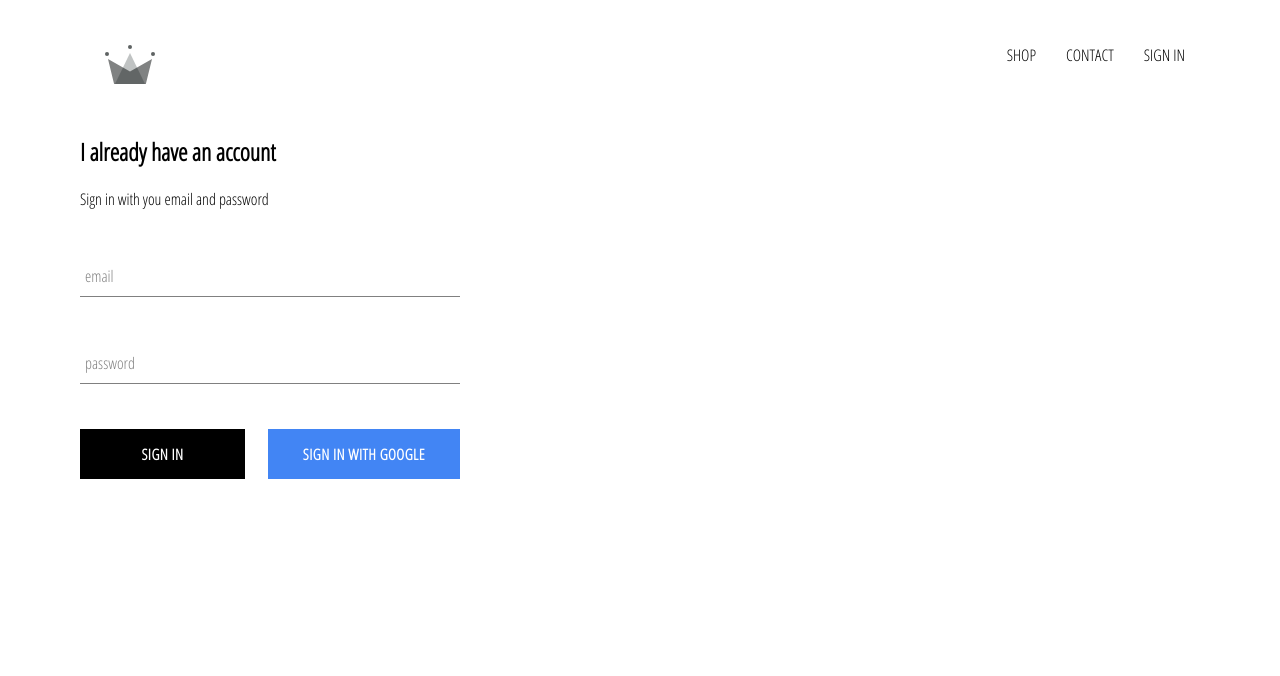
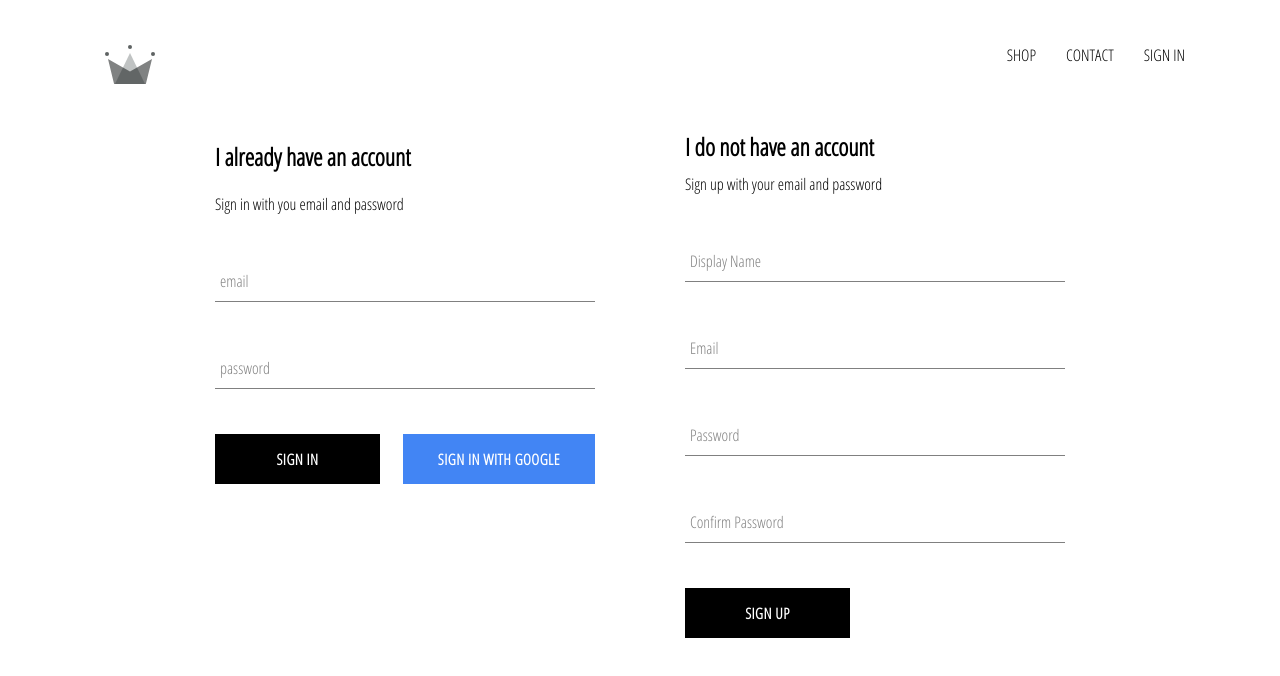
Before and after one commit to ivjarukhin/cl-commerce, a React (Create React App) app: page /signin in a window 1280 px wide. Shown: the top 676 px of the page. Built offline with nearby package versions, Linux system fonts and the light colour scheme; no server answers.

Commit message:
sign in subit

```diff
--- a/src/App.js
+++ b/src/App.js
@@ -31,8 +31,9 @@ class App extends React.Component {
               id: snapShot.id,
               ...snapShot.data()
             }
-          })
-        })
+          });
+            console.log(this.state);
+        });
       }
       this.setState({currentUser: userAuth});
     })
--- a/src/components/sign-in/sign-in.component.jsx
+++ b/src/components/sign-in/sign-in.component.jsx
@@ -4,7 +4,7 @@ import "./sign-in.styles.scss";
 
 import FormInput from "../form-input/form-input.component";
 import CustomButton from "../custom-button/custom-button.component";
-import { signInWithGoogle } from "../../firebase/firebase.utils";
+import { auth, signInWithGoogle } from "../../firebase/firebase.utils";
 
 class SignIn extends React.Component {
     constructor(props) {
@@ -16,10 +16,21 @@ class SignIn extends React.Component {
         }
     }
 
-    handleSubmit = event => {
+    handleSubmit = async event => {
         event.preventDefault();
 
-        this.setState({email: "", password: ""});
+        const {email, password} = this.state;
+
+        try {
+            auth.signInWithEmailAndPassword(email, password);
+            this.setState({email: "", password: ""});
+        }
+        catch (error) {
+            console.log(error);
+        }
+
+
+
     }
 
     handleChange = event => {
--- a/src/components/sign-up/sign-up.component.jsx
+++ b/src/components/sign-up/sign-up.component.jsx
@@ -1,9 +1,9 @@
 import React from "react";
 
-import "./sign-up/styles.scss";
+import "./sign-up.styles.scss";
 
 import FormInput from "../form-input/form-input.component";
-import CustomButton from "../custom-button";
+import CustomButton from "../custom-button/custom-button.component";
 
 import { auth, createUserProfileDocument } from "../../firebase/firebase.utils";
 
@@ -12,7 +12,7 @@ class SignUp extends React.Component {
         super();
 
         this.state = {
-            dispayName: "",
+            displayName: "",
             email: "",
             password: "",
             confirmPassword: ""
@@ -22,7 +22,7 @@ class SignUp extends React.Component {
     handleSubmit = async event => {
         event.preventDefault();
 
-        const {dispayName, email, password, confirmPassword} = this.state;
+        const {displayName, email, password, confirmPassword} = this.state;
 
         if (password !== confirmPassword) {
             alert("passwords don't match");
@@ -32,10 +32,10 @@ class SignUp extends React.Component {
         try {
             const {user} = await auth.createUserWithEmailAndPassword(email, password);
 
-            await createUserProfileDocument(user, { dispayName});
+            await createUserProfileDocument(user, { displayName});
 
             this.setState = {
-                dispayName: "",
+                displayName: "",
                 email: "",
                 password: "",
                 confirmPassword: ""
@@ -48,14 +48,20 @@ class SignUp extends React.Component {
         }
     }
 
+    handleChange = (event) => {
+        const { name, value } = event.target;
+
+        this.setState({[name] : value});
+    }
+
     render() {
-        const {dispayName, email, password, confirmPassword} = this.state;
+        const {displayName, email, password, confirmPassword} = this.state;
         return (
             <div className="sign-up">
                 <h2 className="title"> I do not have an account</h2>
                 <span>Sign up with your email and password</span>
                 <form className="sign-up-form" onSubmit={this.handleSubmit}>
-                    <FormInput type="text" name="displayName" value={displayNme} onChange={this.handleChange} label="Display Name" required>
+                    <FormInput type="text" name="displayName" value={displayName} onChange={this.handleChange} label="Display Name" required>
                     </FormInput>
                     <FormInput type="email" name="email" value={email} onChange={this.handleChange} label="Email" required>
                     </FormInput>
--- a/src/pages/sign-in-and-sign-up/sign-in-and-sign-up.component.jsx
+++ b/src/pages/sign-in-and-sign-up/sign-in-and-sign-up.component.jsx
@@ -3,10 +3,12 @@ import React from "react";
 import "./sign-in-and-sign-up.styles.scss";
 
 import SignIn from "../../components/sign-in/sign-in.component";
+import SignUp from "../../components/sign-up/sign-up.component"
 
 const SignInAndSignUpPage = () => (
     <div className='sign-in-and-sign-up'>
         <SignIn />
+        <SignUp />
     </div>
 )
 
--- a/src/pages/sign-in-and-sign-up/sign-in-and-sign-up.styles.scss
+++ b/src/pages/sign-in-and-sign-up/sign-in-and-sign-up.styles.scss
@@ -0,0 +1,6 @@
+.sign-in-and-sign-up {
+    width: 850px;
+    display: flex;
+    justify-content: space-between;
+    margin: 30px auto;
+  }
```
Also changed, not shown: 1 other file (tests, documents, lock files or other folders).
